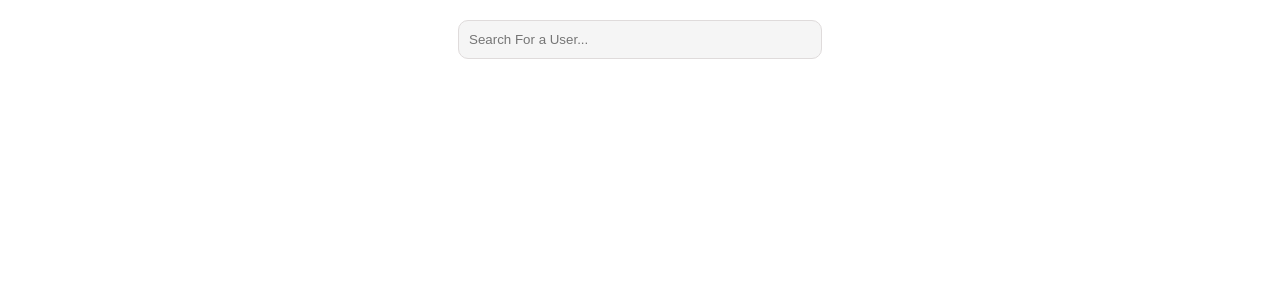
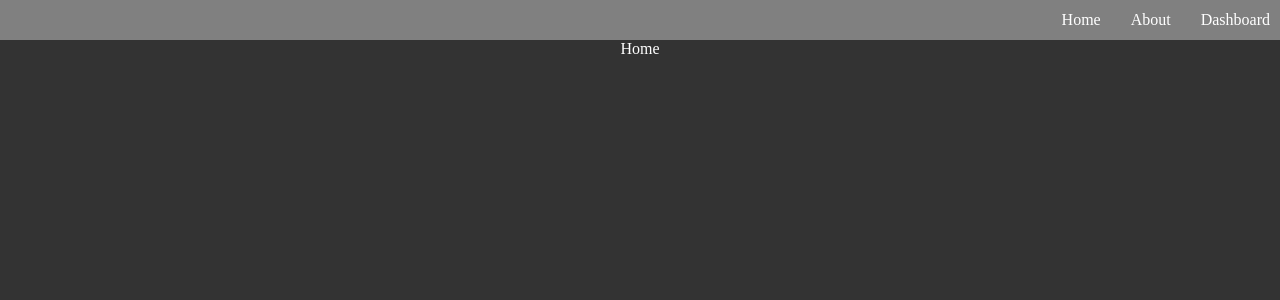
Before and after one commit to ajaykumar-21/Machine-Coding-Questions, a React (Create React App) app: page / in a window 1280 px wide. Shown: the top 300 px of the page. Built offline with nearby package versions, Linux system fonts and the light colour scheme.

Commit message:
make changes in navbar to change BG color A/C to Theme

```diff
--- a/src/App.js
+++ b/src/App.js
@@ -1,12 +1,12 @@
 import "./App.css";
 // import Practics from "./components/Practics/Practics";
-import MultiSelectInput from "./components/MultiSelectInput/MultiSelectInput";
+import SwitchTheme from "./components/SwitchTheme/SwitchTheme";
 
 function App() {
   return (
     <div className="App">
       {/* <Practics /> */}
-      <MultiSelectInput />
+      <SwitchTheme />
     </div>
   );
 }
--- a/src/components/SwitchTheme/Navbar.js
+++ b/src/components/SwitchTheme/Navbar.js
@@ -6,11 +6,11 @@ import { useTheme } from "./ThemeContext";
 function Navbar() {
   const { theme, toggleTheme } = useTheme();
   return (
-    <div className={`${styles.wrapper} ${theme}`}>
+    <nav className={`${styles.wrapper} ${theme}`}>
       <Link to="/">Home</Link>
       <Link to="/about">About</Link>
       <Link to="/dashboard">Dashboard</Link>
-    </div>
+    </nav>
   );
 }
 
--- a/src/components/SwitchTheme/SwitchTheme.module.css
+++ b/src/components/SwitchTheme/SwitchTheme.module.css
@@ -4,7 +4,7 @@
   align-items: center;
   width: 100vw;
   height: 40px;
-  background-color: gray;
+  /* background-color: gray; */
   gap: 20px;
 }
 
@@ -18,3 +18,30 @@
   height: 95.5vh;
   /* background-color: whitesmoke; */
 }
+
+/* [data-theme="light"] {
+  --bg-color: #ffffff;
+  --text-color: #333333;
+  --heading-color: #444444;
+  --nav-color: red;
+}
+
+[data-theme="dark"] {
+  --bg-color: #333333;
+  --text-color: #ffffff;
+  --heading-color: #dddddd;
+  --nav-color: yellow;
+}
+
+body {
+  background-color: var(--bg-color);
+  color: var(--text-color);
+}
+
+h1 {
+  color: var(--heading-color);
+}
+
+nav {
+  background-color: var(--nav-color);
+} */
--- a/src/index.css
+++ b/src/index.css
@@ -6,12 +6,14 @@ body {
   --bg-color: #ffffff;
   --text-color: #333333;
   --heading-color: #444444;
+  --nav-color: rgb(85, 83, 83);
 }
 
 [data-theme="dark"] {
   --bg-color: #333333;
   --text-color: #ffffff;
   --heading-color: #dddddd;
+  --nav-color: gray;
 }
 
 body {
@@ -23,6 +25,15 @@ h1 {
   color: var(--heading-color);
 }
 
+nav {
+  background-color: var(--nav-color);
+  color: var(--text-color);
+}
+
+/* Link {
+  color: var(--text-color);
+} */
+
 /* .wrapper {
   background-color: gray;
   color: white;
```
